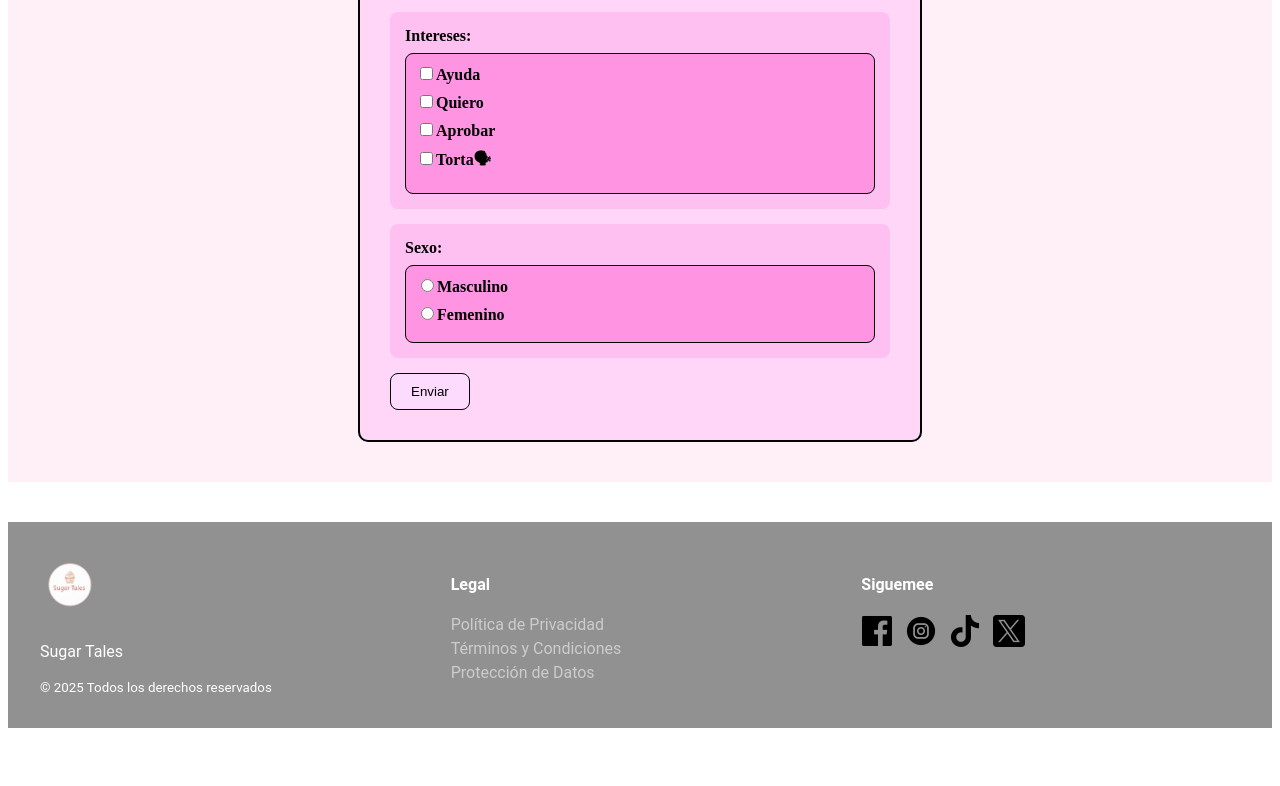
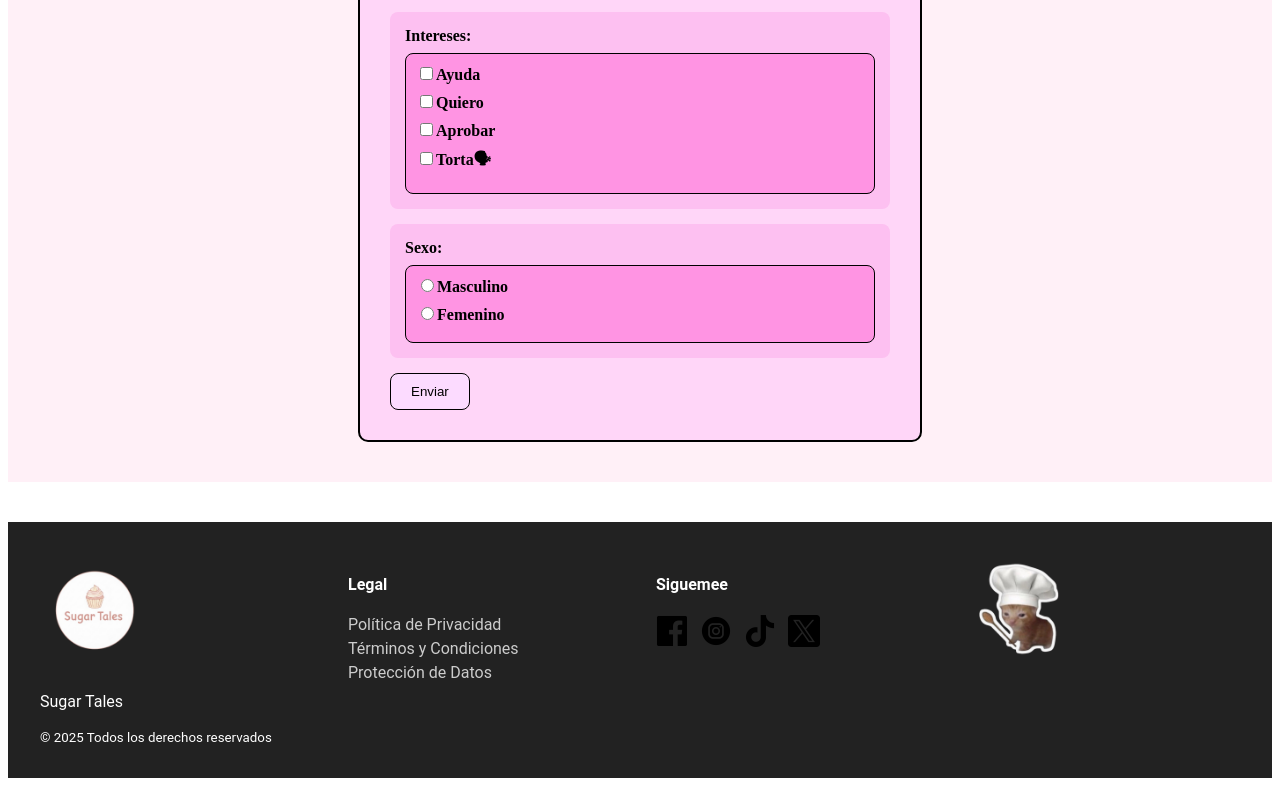
Before and after one commit to JhosSL/Sugar-Tales, a website: page index.html in a window 1280 px wide. Shown: the part 1227-2013 px from the top of the page. Before the commit the page ends 1963 px from the top, so only its background shows below. Drawn offline with Linux system fonts and the light colour scheme.

Commit message:
actualizacion gato chef

```diff
--- a/Pie.css
+++ b/Pie.css
@@ -1,6 +1,6 @@
 /* Footer general */
 .footer {
-  background-color: #919191; /* Fondo oscuro para contraste */
+  background-color: #222; /* Fondo oscuro para contraste */
   color: white;
   padding: 2rem 1rem;
   font-family: "Roboto", sans-serif;
@@ -24,7 +24,7 @@
 }
 
 .footer-logo {
-  width: 60px;
+  width: 110px;
   height: auto;
   margin-bottom: 0.5rem;
 }
--- a/index.html
+++ b/index.html
@@ -212,9 +212,23 @@
               class="social-icon"
           /></a>
 
+
+
         </div>
+
+
+          <div class="footer-brand">
+            <img src="imgs/gatochef.png" alt="Logo" class="footer-logo"/>
+          </div>
+
       </div>
+
+
+
     </footer>
+
+
+
   </section>
 
 
```
